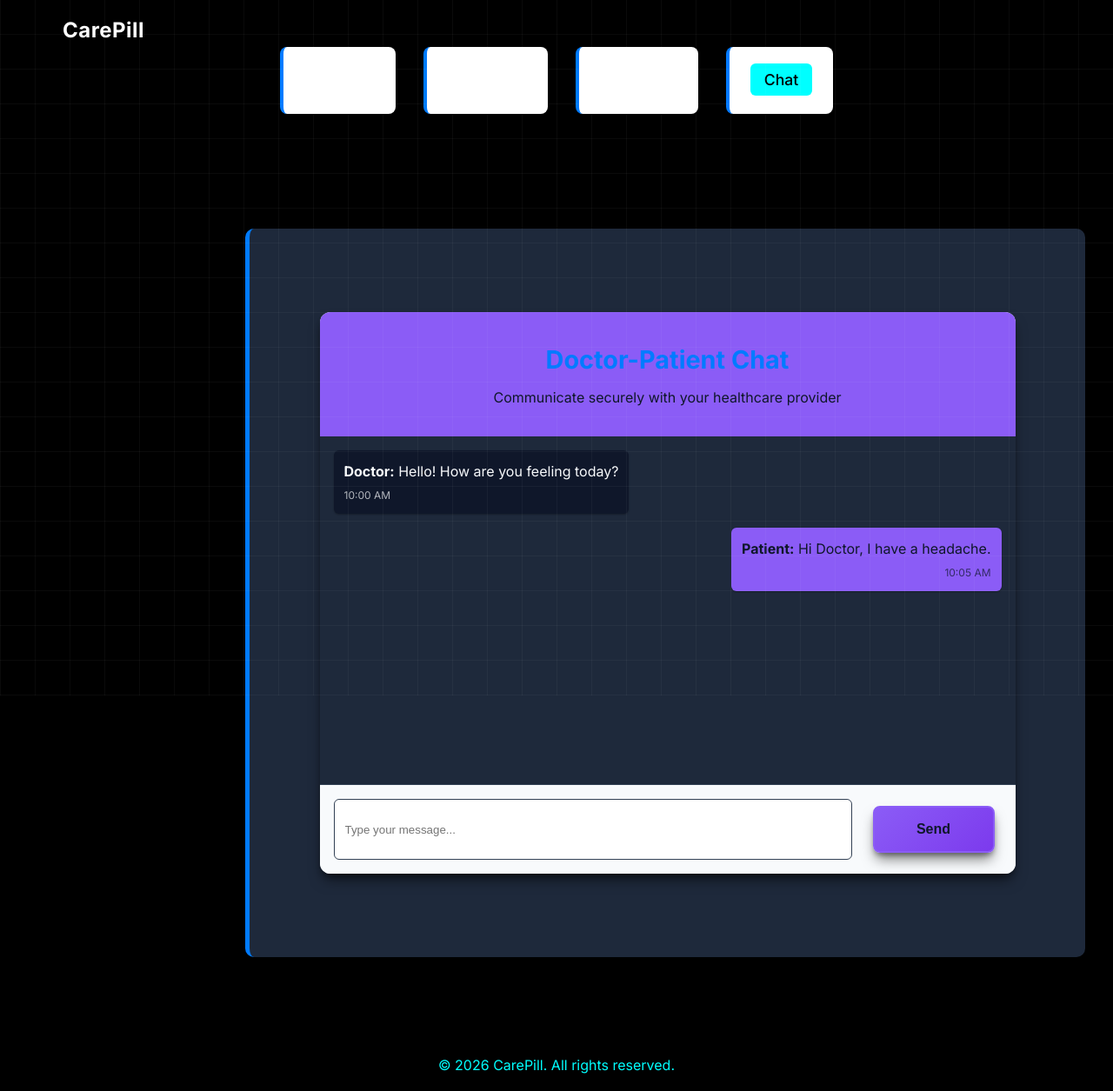
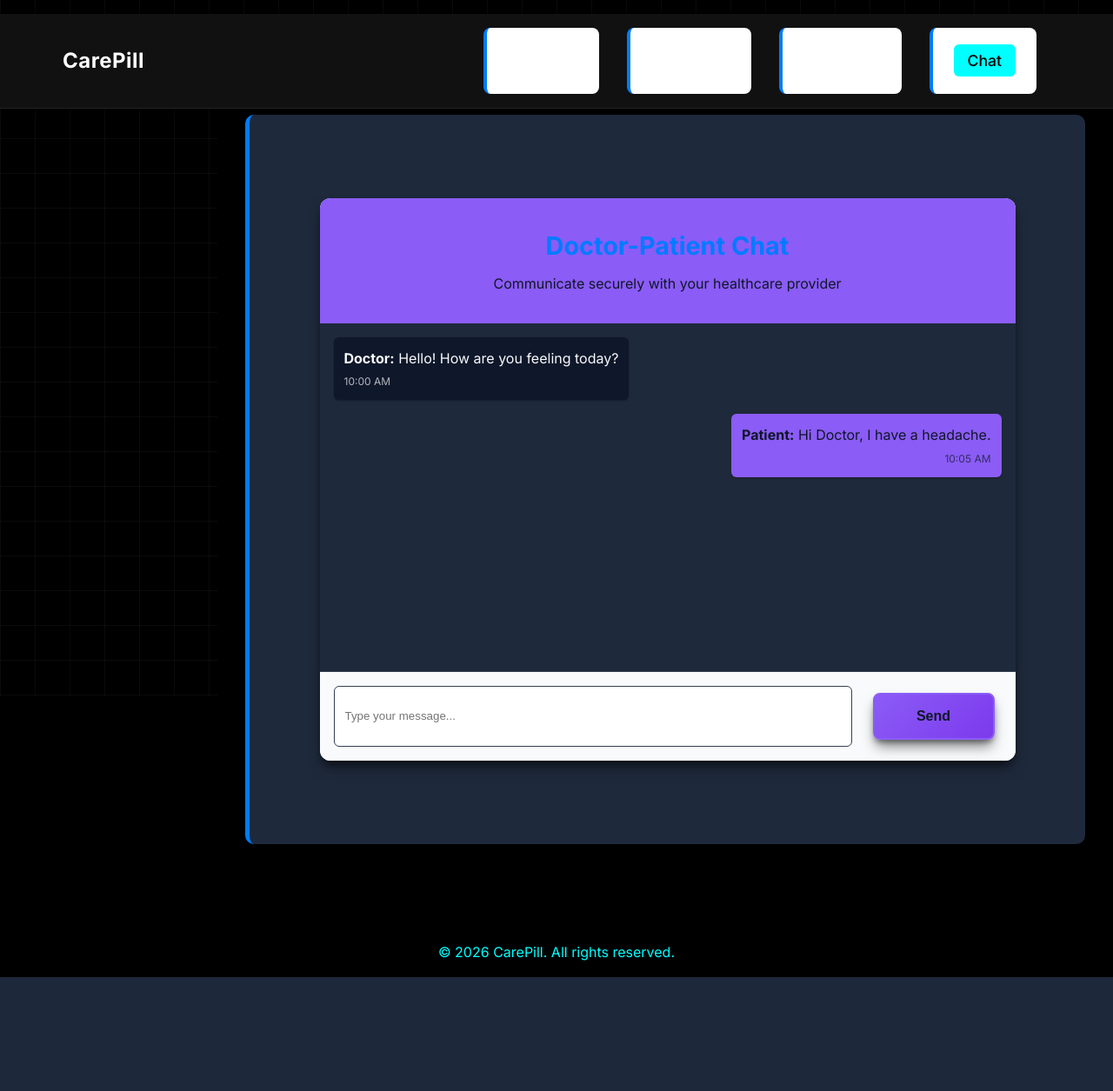
Before and after one commit to shadqwlegend/CarePill, a Flask app: page /chat in a window 1280 px wide. Shown: the whole page at 87% size. After the commit the page ends 1124 px from the top, so only its background shows below. Run offline with Flask 3, Linux system fonts and the light colour scheme.

Commit message:
Fix CSS syntax errors and improve main content styling

```diff
--- a/static/css/style.css
+++ b/static/css/style.css
@@ -57,7 +57,15 @@ body::before {
     background-image: repeating-linear-gradient(0deg, rgba(255,255,255,0.04) 0px, rgba(255,255,255,0.04) 1px, transparent 1px, transparent 40px),
                       repeating-linear-gradient(90deg, rgba(255,255,255,0.04) 0px, rgba(255,255,255,0.04) 1px, transparent 1px, transparent 40px);
 }
-}
+
+main {
+    position: relative;
+    z-index: 1;
+    padding-top: 80px;
+    min-height: calc(100vh - 160px);
+    background-color: #000;
+}
+
 .navbar {
     position: fixed;
     top: 0;
@@ -69,7 +77,6 @@ body::before {
     transition: var(--transition);
     box-shadow: 0 2px 8px 0 rgba(0,0,0,0.15);
 }
-}
 
 .navbar .container {
     max-width: 1200px;
@@ -102,7 +109,6 @@ body::before {
     transition: var(--transition);
     padding: 0.5rem 1rem;
     border-radius: 6px;
-}
 }
 
 .nav-links a:hover {
```
